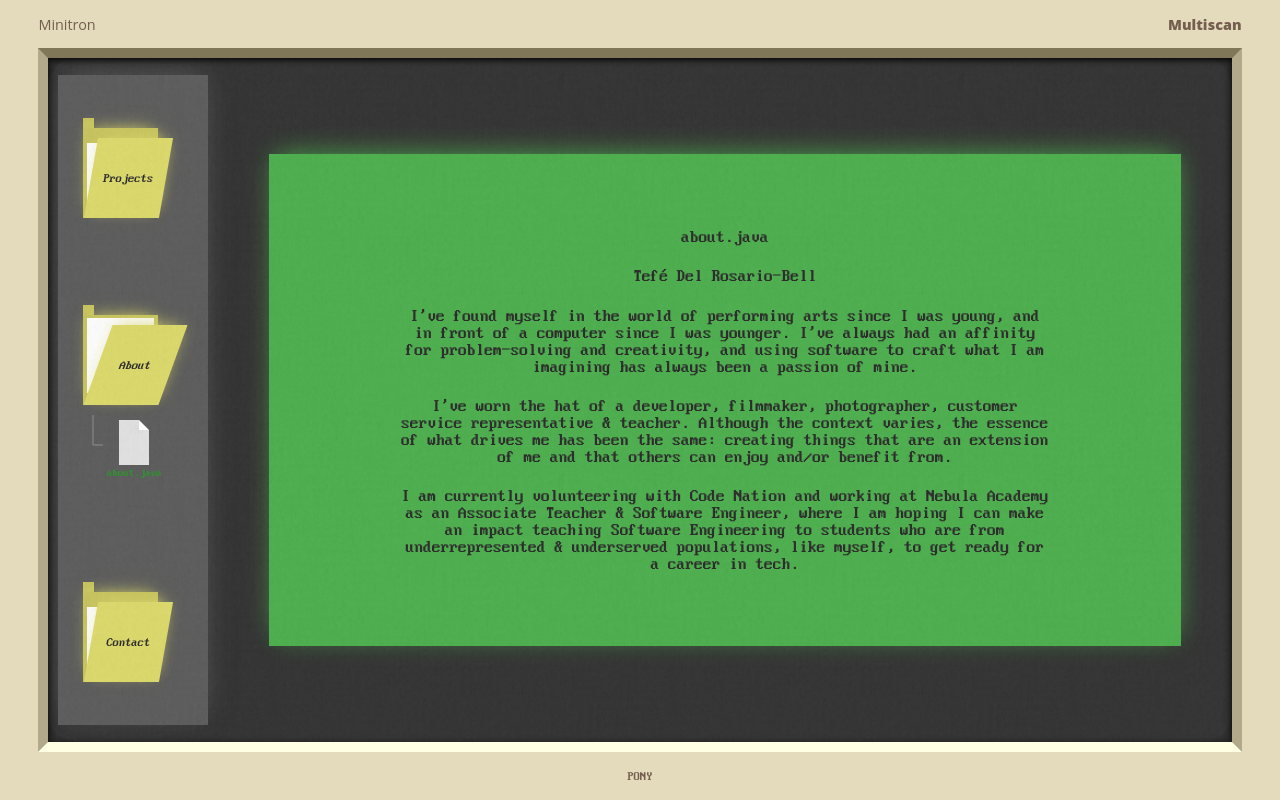
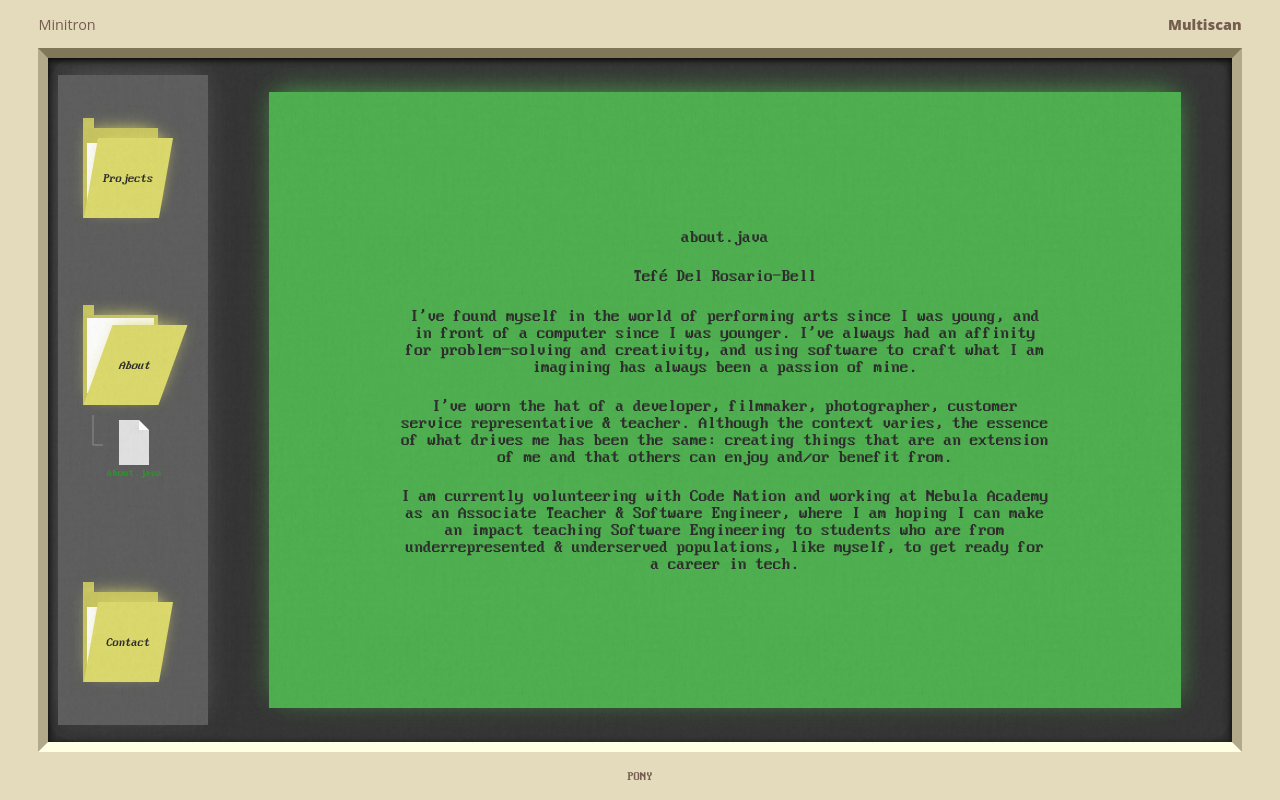
Before and after one commit to tefedrb/tefedrb.github.io, a React app: page / in a window 1280 px wide. Built offline with nearby package versions, Linux system fonts and the light colour scheme.

Commit message:
more fixing of queries. removing unneeded css

```diff
--- a/src/components/File/FileCss.js
+++ b/src/components/File/FileCss.js
@@ -43,6 +43,7 @@ export const GraphicBody = styled.div`
     display: flex;
     justify-content: center;
     // position: relative;
+    overflow: auto;
 
     height: ${props => props.mini ? "35px" : "90%"};
     width: ${props => props.mini ? "100%" : "90%"};
@@ -52,22 +53,8 @@ export const GraphicBody = styled.div`
 
     @media (max-width: 948px){
         height: ${props => props.mini ? "20px" : "93%"};
-        // max-height: 500px;
     }
 
-    @media (max-width: 948px) and (max-height: 835px){
-        max-height: 500px;
-    }
-
-    @media(max-height: 885px){
-        overflow: auto;
-    }
-
-    @media(max-height: 752px){
-        max-height: 500px;
-    }
-
-    // screen and (max-height: 757px)
     @media screen and (max-width: 650px) {
         font-size: .75em;
         height: ${props => props.mini ? "15px" : "90%"};
@@ -77,14 +64,5 @@ export const GraphicBody = styled.div`
         max-height: 90%;
         width: 95%;
     }
-    @media screen and (max-height: 590px){
-        max-height: 450px;
-    }
 
-    @media screen and (max-height: 534px){
-        max-height: 400px;
-    }
-    @media screen and (max-height: 480px){
-        max-height: 300px;
-    }
 `
--- a/src/components/Folder.js
+++ b/src/components/Folder.js
@@ -97,13 +97,13 @@ const FolderFront = styled.div`
     background-color: rgba(216, 212, 79, 1);
 `
 const Contents = styled.p`
-    @media screen and (max-width: 650px), (max-width: 948px) and (max-height: 375px){
+    @media screen and (max-width: 650px), (max-width: 948px) and (max-height: 400px){
         display: none;
     }
 `
 const SmScrnContents = styled.p`
     display: none;
-    @media screen and (max-width: 650px), (max-width: 948px) and (max-height: 375px){
+    @media screen and (max-width: 650px), (max-width: 948px) and (max-height: 400px){
         display: block;
         margin: 0px;
         margin-top: 1px;
--- a/src/components/MainDisplay.js
+++ b/src/components/MainDisplay.js
@@ -13,7 +13,7 @@ const Screen = styled.div`
     overflow: auto;
     pointer-events: auto;
 
-    @media (max-width: 400px) and (max-height: 500px), (min-height: 650px){
+    @media (max-width: 400px) and (max-height: 500px), (max-width: 946px) and (min-height: 500px){
         height: 80%;
     }
 `
--- a/src/components/NavigationPanel.js
+++ b/src/components/NavigationPanel.js
@@ -19,7 +19,7 @@ const NavWrapper = styled.nav`
     // box-shadow: 1px -5px 27px -7px rgba(79,79,79,0.73);
     // height: 100%;
 
-    @media (max-height: 700px), (max-width: 948){
+    @media (max-height: 400px) and (max-width: 700px){
         width: 80%;
     }
 
```
Also changed, not shown: 1 other file (tests, documents, lock files or other folders).
